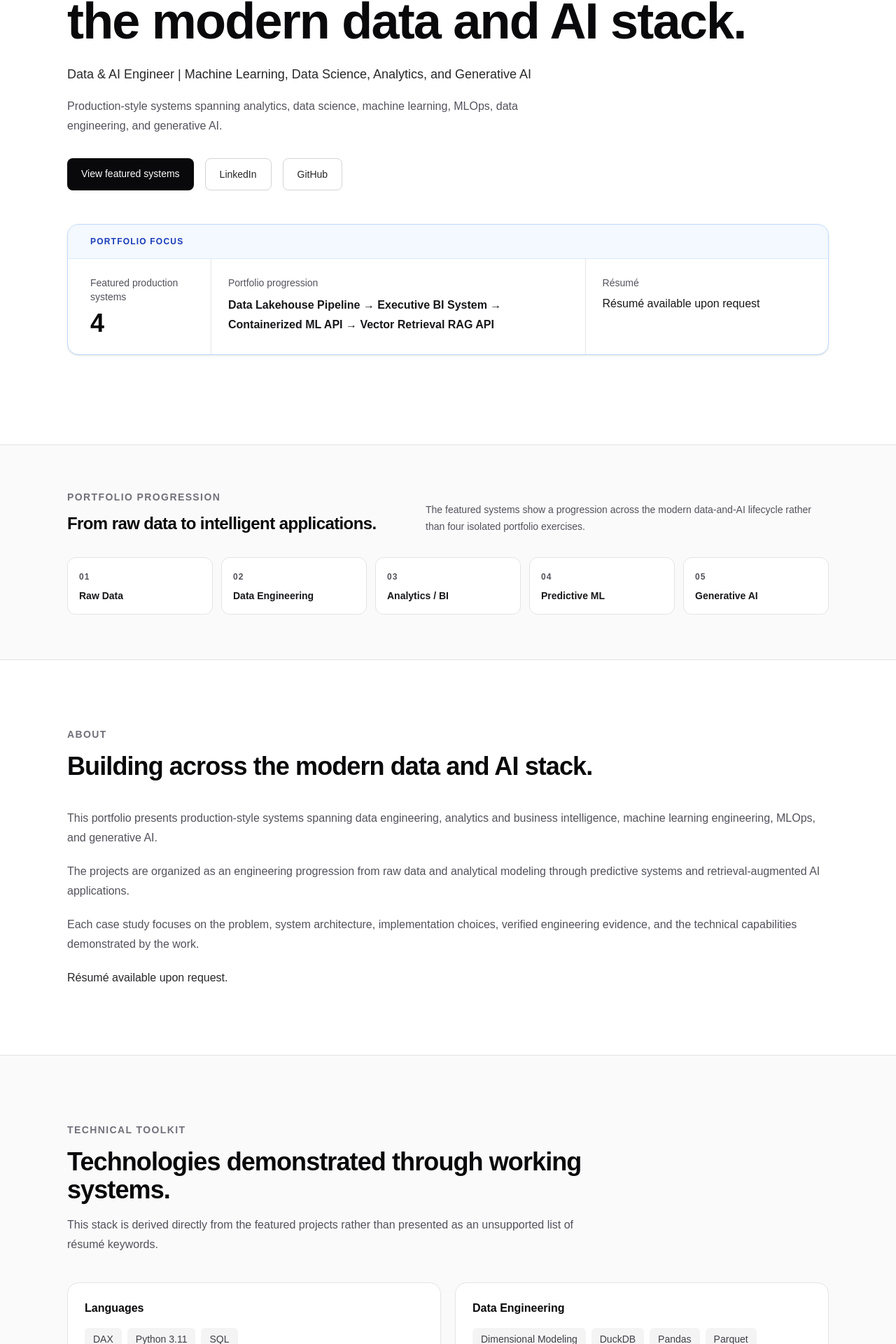
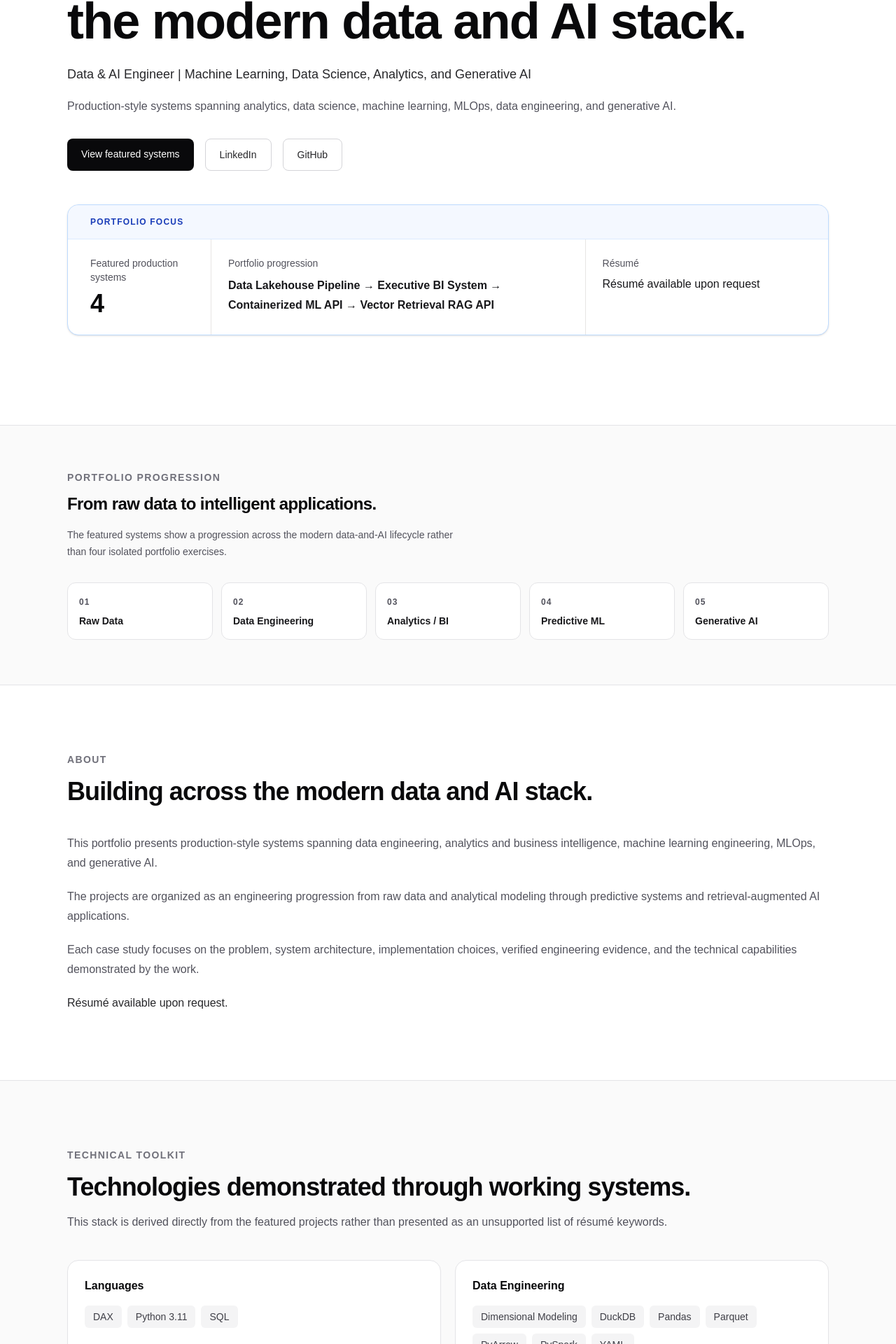
Before and after one commit to dmortalla/developer-portfolio-platform, a Next.js app: page / in a window 1280 px wide. Shown: the part 335-2255 px from the top of the page at 70% size. Built offline with nearby package versions, Linux system fonts and the light colour scheme; no server answers.

Commit message:
feat: refine portfolio content width and layout consistency

```diff
--- a/app/page.tsx
+++ b/app/page.tsx
@@ -25,7 +25,7 @@ export default function Home() {
               {siteProfile.headline}
             </p>
 
-            <p className="mt-4 max-w-2xl leading-7 text-zinc-600">
+            <p className="mt-4 max-w-4xl leading-7 text-zinc-600">
               Production-style systems spanning analytics, data science, machine
               learning, MLOps, data engineering, and generative AI.
             </p>
@@ -98,7 +98,7 @@ export default function Home() {
 
       <section className="border-b border-zinc-200 bg-zinc-50">
         <div className="mx-auto max-w-6xl px-6 py-16 sm:px-8">
-          <div className="flex flex-col gap-3 sm:flex-row sm:items-end sm:justify-between">
+          <div className="flex max-w-4xl flex-col gap-4">
             <div>
               <p className="text-sm font-semibold tracking-widest text-zinc-500 uppercase">
                 Portfolio progression
@@ -188,7 +188,7 @@ export default function Home() {
         id="featured-systems"
         className="mx-auto max-w-6xl px-6 py-20 sm:px-8 lg:py-28"
       >
-        <div className="max-w-2xl">
+        <div className="max-w-4xl">
           <p className="text-sm font-semibold tracking-widest text-zinc-600 uppercase">
             Featured systems
           </p>
--- a/components/projects/project-case-study.tsx
+++ b/components/projects/project-case-study.tsx
@@ -25,7 +25,7 @@ export function ProjectCaseStudy({ project }: ProjectCaseStudyProps) {
         </Link>
       </div>
 
-      <header className="max-w-3xl">
+      <header className="max-w-5xl">
         <p className="text-sm font-semibold tracking-widest text-blue-700 uppercase">
           {formatLabel(project.positioning.primaryDiscipline)}
         </p>
@@ -34,11 +34,11 @@ export function ProjectCaseStudy({ project }: ProjectCaseStudyProps) {
           {project.title}
         </h1>
 
-        <p className="mt-5 max-w-2xl text-xl leading-8 text-zinc-700">
+        <p className="mt-5 max-w-3xl text-xl leading-8 text-zinc-700">
           {project.positioning.tagline}
         </p>
 
-        <p className="mt-6 max-w-2xl text-base leading-7 text-zinc-700 lg:text-lg lg:leading-8">
+        <p className="mt-6 max-w-3xl text-base leading-7 text-zinc-700 lg:text-lg lg:leading-8">
           {project.positioning.summary}
         </p>
 
--- a/components/projects/technology-toolkit.tsx
+++ b/components/projects/technology-toolkit.tsx
@@ -29,7 +29,7 @@ export function TechnologyToolkit({
       className="scroll-mt-24 border-b border-zinc-200 bg-zinc-50"
     >
       <div className="mx-auto max-w-6xl px-6 py-20 sm:px-8 lg:py-24">
-        <div className="max-w-3xl">
+        <div className="max-w-5xl">
           <p className="text-sm font-semibold tracking-widest text-zinc-500 uppercase">
             Technical toolkit
           </p>
```
